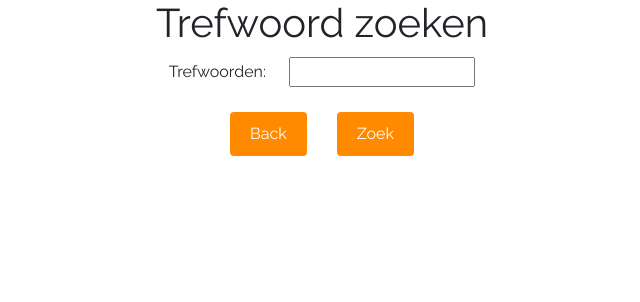
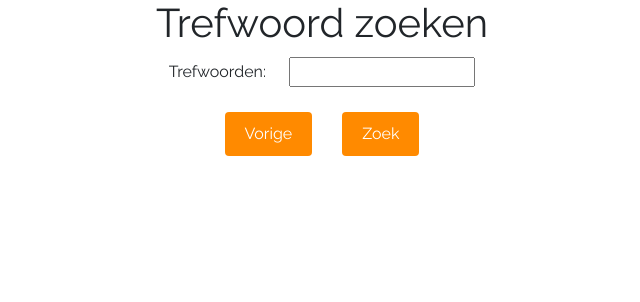
Before and after one commit to HanSoloGit/JurisAnalyser, a Flask app: page /traditional_search in a window 1280 px wide. Shown: the part 350-652 px from the top of the page, without its empty margins (318-958 px from the left). Run offline with Flask 3, Linux system fonts and the light colour scheme; some libraries are stand-ins or nearby versions.

Commit message:
Update traditional_search.html

```diff
--- a/app/templates/traditional_search.html
+++ b/app/templates/traditional_search.html
@@ -1,7 +1,7 @@
 <!DOCTYPE html>
 {% extends "base.html" %}
 
-{% block title %}Trefwoord zoeken{% endblock %}
+{% block title %}Zoekopdracht{% endblock %}
 
 {% block content %}
     <style>
@@ -125,7 +125,7 @@
                 <input type="text" id="search_terms" name="search_terms" value="{{ search_terms }}" required>
             </div>
             <div class="button-group">
-                <a href="{{ url_for('choose_analysis') }}" class="btn btn-back">Back</a>
+                <a href="{{ url_for('choose_analysis') }}" class="btn btn-back">Vorige</a>
                 <button type="submit" class="btn">Zoek</button>
             </div>
         </form>
```
